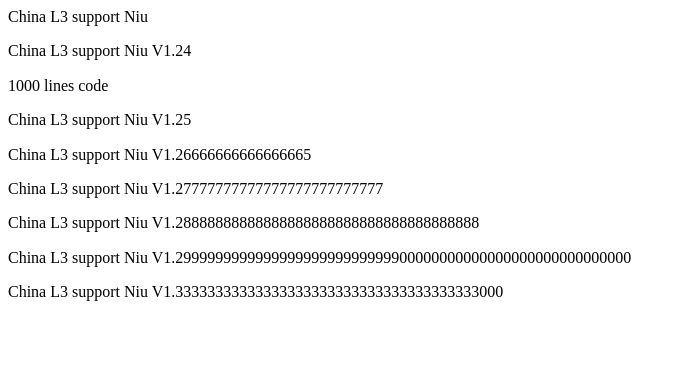
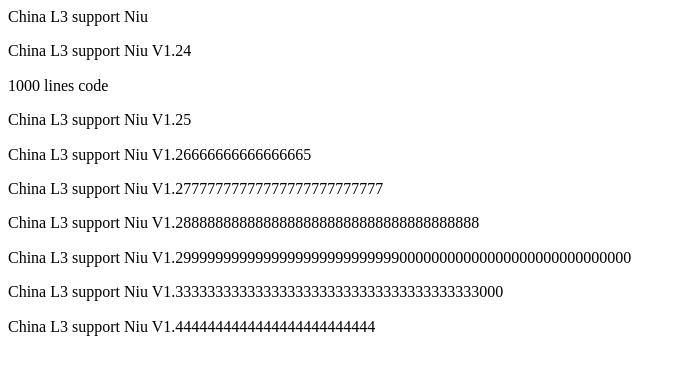
Before and after one commit to BrianGuo987/thecode, a plain HTML site: page index.html in a window 1280 px wide. Shown: the whole page, without its empty margins (0-686 px from the left). Drawn offline with Linux system fonts and the light colour scheme.

Commit message:
Update index.html

```diff
--- a/index.html
+++ b/index.html
@@ -20,5 +20,7 @@
 <p>China L3 support Niu V1.28888888888888888888888888888888888888</p>
 <p>China L3 support Niu V1.299999999999999999999999999900000000000000000000000000000</p>
 <p>China L3 support Niu V1.33333333333333333333333333333333333333000</p>
+<p>China L3 support Niu V1.4444444444444444444444444</p>
+
 </body>
 </html>
```
